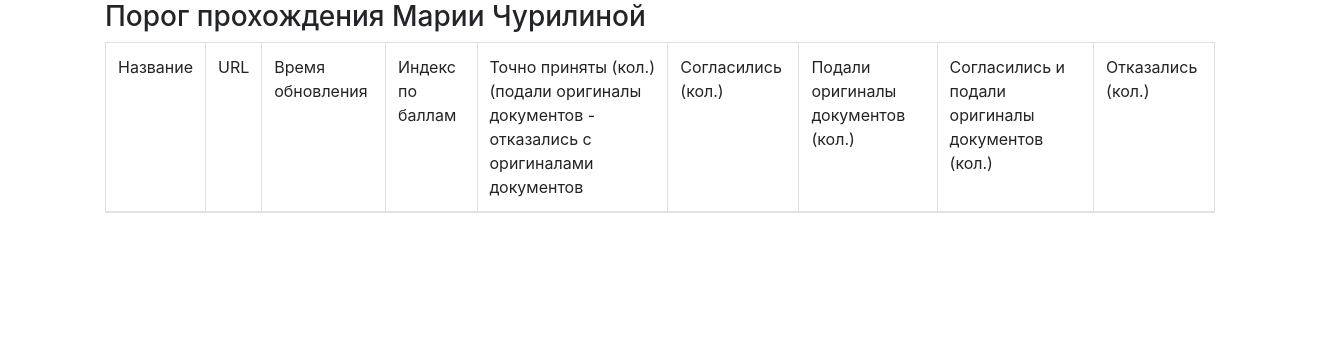
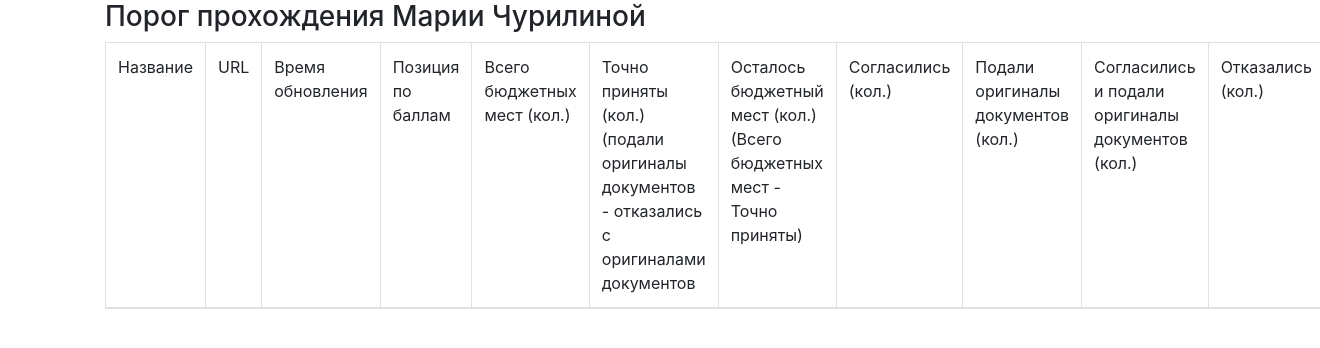
Before and after one commit to mrsuh/university, a PHP site: template templates/index.html.twig in a window 1320 px wide. Shown: the top 348 px of the page. Run offline with PHP 8.4, Linux system fonts and the light colour scheme; the template is opened without the code that fills it, so the values that code supplies are empty; some libraries are stand-ins or nearby versions.

Commit message:
templates

```diff
--- a/templates/index.html.twig
+++ b/templates/index.html.twig
@@ -17,8 +17,10 @@
                 <td>Название</td>
                 <td>URL</td>
                 <td>Время обновления</td>
-                <td>Индекс по баллам</td>
+                <td>Позиция по баллам</td>
+                <td>Всего бюджетных мест (кол.)</td>
                 <td>Точно приняты (кол.) (подали оригиналы документов - отказались с оригиналами документов</td>
+                <td>Осталось бюджетный мест (кол.) (Всего бюджетных мест - Точно приняты)</td>
                 <td>Согласились (кол.)</td>
                 <td>Подали оригиналы документов (кол.)</td>
                 <td>Согласились и подали оригиналы документов (кол.)</td>
@@ -33,8 +35,10 @@
                     <td><a href="http://www.spbstu.ru/abit/admission-campaign/general/abiturients/" target="_blank">link</a></td>
                     <td>{{ statistic_spbtsu.datetime ? statistic_spbtsu.datetime | date('Y-m-d H:i:s') : '' }}</td>
                     <td>{{ statistic_spbtsu.indexByPoints }}</td>
+                    <td>67</td>
                     {% set accepted = statistic_spbtsu.documentOriginalCount - statistic_spbtsu.documentOriginalAndOtherWayCount %}
                     <td>{{ accepted > 0 ? accepted : 0 }}</td>
+                    <td>{{ 67 - (accepted > 0 ? accepted : 0) }}</td>
                     <td>{{ statistic_spbtsu.acceptCount }}</td>
                     <td>{{ statistic_spbtsu.documentOriginalCount }}</td>
                     <td>{{ statistic_spbtsu.acceptAndDocumentOriginalCount }}</td>
@@ -48,8 +52,10 @@
                     <td><a href="https://priem.unecon.ru/stat/stat_konkurs.php?y=2018&filial_kod=1&zayav_type_kod=1&obr_konkurs_kod=0&recomend_type=null&rec_status_kod=all&ob_forma_kod=1&ob_osnova_kod=1&konkurs_grp_kod=3025&prior=1&status_kod=all&is_orig_doc=all&has_agreement=all&orig_doc_d=all&show=%D0%9F%D0%BE%D0%BA%D0%B0%D0%B7%D0%B0%D1%82%D1%8C%20https://priem.unecon.ru/stat/stat_konkurs.php?" target="_blank">link</a></td>
                     <td>{{ statistic_unecon_m.datetime ? statistic_unecon_m.datetime | date('Y-m-d H:i:s') : '' }}</td>
                     <td>{{ statistic_unecon_m.indexByPoints }}</td>
+                    <td>140</td>
                     {% set accepted = statistic_unecon_m.documentOriginalCount - statistic_unecon_m.documentOriginalAndOtherWayCount %}
                     <td>{{ accepted > 0 ? accepted : 0 }}</td>
+                    <td>{{ 140 - (accepted > 0 ? accepted : 0) }}</td>
                     <td>{{ statistic_unecon_m.acceptCount }}</td>
                     <td>{{ statistic_unecon_m.documentOriginalCount }}</td>
                     <td>{{ statistic_unecon_m.acceptAndDocumentOriginalCount }}</td>
@@ -63,8 +69,10 @@
                     <td><a href="https://priem.unecon.ru/stat/stat_konkurs.php?y=2018&filial_kod=1&zayav_type_kod=1&obr_konkurs_kod=0&recomend_type=null&rec_status_kod=all&ob_forma_kod=1&ob_osnova_kod=1&konkurs_grp_kod=3026&prior=3&status_kod=all&is_orig_doc=all&has_agreement=all&orig_doc_d=all&show=%D0%9F%D0%BE%D0%BA%D0%B0%D0%B7%D0%B0%D1%82%D1%8C%20%D1%81%D0%B5%D1%80%D0%B2%D0%B8%D1%81%20https://priem.unecon.ru/stat/stat_konkurs.php?y=2018&filial_kod=1&zayav_type_kod=1&obr_konkurs_kod=0&recomend_type=null&rec_status_kod=all&ob_forma_kod=1&ob_osnova_kod=1&konkurs_grp_kod=3051&prior=2&status_kod=all" target="_blank">link</a></td>
                     <td>{{ statistic_unecon_p.datetime ? statistic_unecon_p.datetime | date('Y-m-d H:i:s') : '' }}</td>
                     <td>{{ statistic_unecon_p.indexByPoints }}</td>
+                    <td>18</td>
                     {% set accepted = statistic_unecon_p.documentOriginalCount - statistic_unecon_p.documentOriginalAndOtherWayCount %}
                     <td>{{ accepted > 0 ? accepted : 0 }}</td>
+                    <td>{{ 18 - (accepted > 0 ? accepted : 0) }}</td>
                     <td>{{ statistic_unecon_p.acceptCount }}</td>
                     <td>{{ statistic_unecon_p.documentOriginalCount }}</td>
                     <td>{{ statistic_unecon_p.acceptAndDocumentOriginalCount }}</td>
```
